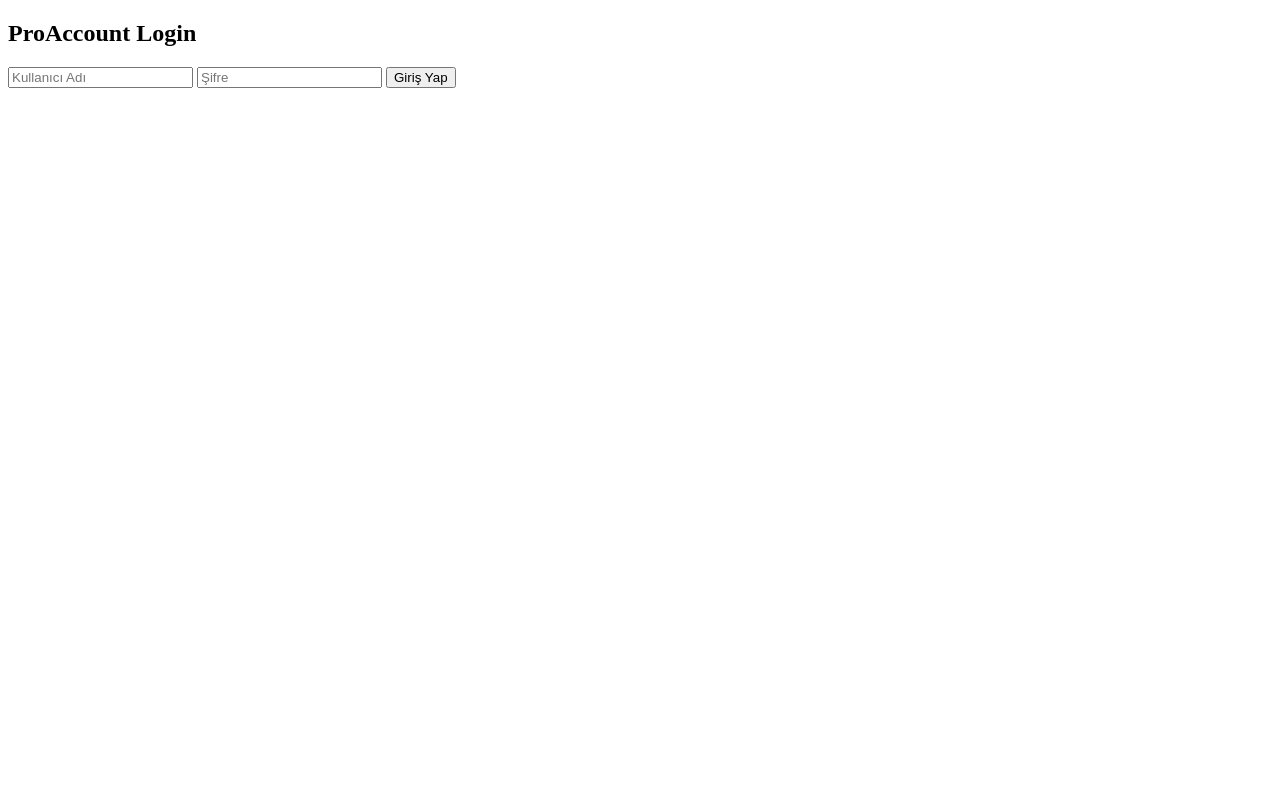
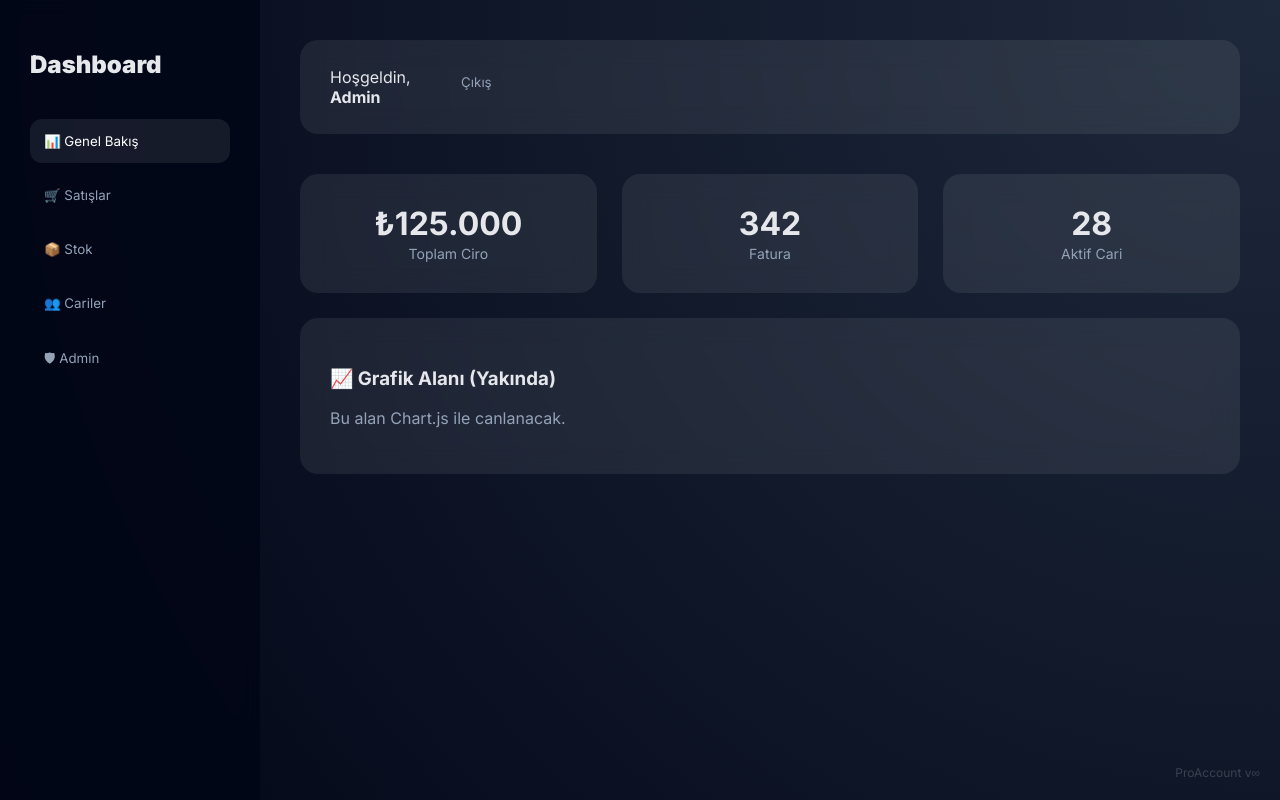
Before and after one commit to HarmanSa28/proaccount, a website: page index.html in a window 1280 px wide. Both pictures are taken after a click on the button "Giriş Yap". Drawn offline with Linux system fonts and the light colour scheme; no server answers.

```diff
--- a/index.html
+++ b/index.html
@@ -3,69 +3,277 @@
 <head>
 <meta charset="UTF-8">
 <meta name="viewport" content="width=device-width, initial-scale=1.0">
-<title>ProAccount v4</title>
+<title>ProAccount | Premium Dashboard</title>
+
+<link href="https://fonts.googleapis.com/css2?family=Inter:wght@300;400;600;700;900&display=swap" rel="stylesheet">
+
+<style>
+:root {
+  --bg: #0f172a;
+  --panel: rgba(255,255,255,0.08);
+  --glass: rgba(255,255,255,0.15);
+  --primary: #38bdf8;
+  --success: #22c55e;
+  --danger: #ef4444;
+  --text: #e5e7eb;
+  --muted: #94a3b8;
+}
+
+* { box-sizing: border-box; font-family: 'Inter', sans-serif; }
+
+body {
+  margin: 0;
+  background: radial-gradient(circle at top right, #1e293b, #020617);
+  color: var(--text);
+  overflow-x: hidden;
+}
+
+/* ===== GİRİŞ ===== */
+#login-view {
+  height: 100vh;
+  display: flex;
+  align-items: center;
+  justify-content: center;
+}
+
+.login-card {
+  background: var(--panel);
+  backdrop-filter: blur(18px);
+  padding: 45px;
+  width: 380px;
+  border-radius: 18px;
+  box-shadow: 0 40px 80px rgba(0,0,0,0.5);
+  animation: fadeUp 0.9s ease;
+}
+
+.login-card h1 {
+  margin: 0 0 10px;
+  font-weight: 900;
+  font-size: 32px;
+  background: linear-gradient(90deg, #38bdf8, #818cf8);
+  -webkit-background-clip: text;
+  color: transparent;
+}
+
+.login-card p {
+  color: var(--muted);
+  margin-bottom: 30px;
+}
+
+.login-card input {
+  width: 100%;
+  padding: 14px;
+  border-radius: 10px;
+  border: none;
+  outline: none;
+  margin-bottom: 15px;
+  background: var(--glass);
+  color: white;
+  transition: 0.3s;
+}
+
+.login-card input:focus {
+  box-shadow: 0 0 0 2px var(--primary);
+}
+
+.login-card button {
+  width: 100%;
+  padding: 14px;
+  border-radius: 10px;
+  border: none;
+  font-weight: 700;
+  background: linear-gradient(90deg, #38bdf8, #6366f1);
+  color: #020617;
+  cursor: pointer;
+  transition: 0.3s;
+}
+
+.login-card button:hover {
+  transform: translateY(-2px);
+  box-shadow: 0 15px 40px rgba(56,189,248,0.4);
+}
+
+/* ===== PANEL ===== */
+#app-view {
+  display: none;
+}
+
+.wrapper {
+  display: grid;
+  grid-template-columns: 260px 1fr;
+  min-height: 100vh;
+}
+
+/* SIDEBAR */
+aside {
+  background: rgba(2,6,23,0.85);
+  backdrop-filter: blur(10px);
+  padding: 30px;
+}
+
+aside h2 {
+  font-weight: 900;
+  margin-bottom: 40px;
+}
+
+.nav-btn {
+  width: 100%;
+  padding: 14px;
+  border-radius: 12px;
+  border: none;
+  background: transparent;
+  color: var(--muted);
+  text-align: left;
+  cursor: pointer;
+  margin-bottom: 10px;
+  transition: 0.3s;
+}
+
+.nav-btn:hover,
+.nav-btn.active {
+  background: var(--panel);
+  color: white;
+}
+
+/* MAIN */
+main {
+  padding: 40px;
+}
+
+header {
+  background: var(--panel);
+  backdrop-filter: blur(14px);
+  padding: 20px 30px;
+  border-radius: 18px;
+  display: flex;
+  justify-content: space-between;
+  align-items: center;
+  margin-bottom: 40px;
+  animation: fadeDown 0.8s ease;
+}
+
+.card {
+  background: var(--panel);
+  backdrop-filter: blur(14px);
+  padding: 30px;
+  border-radius: 18px;
+  margin-bottom: 25px;
+  animation: fadeUp 0.8s ease;
+}
+
+.grid {
+  display: grid;
+  grid-template-columns: repeat(3,1fr);
+  gap: 25px;
+}
+
+.stat {
+  text-align: center;
+}
+
+.stat h3 {
+  font-size: 32px;
+  margin: 0;
+}
+
+.stat span {
+  color: var(--muted);
+  font-size: 14px;
+}
+
+/* SÜRPRİZ 🎁 */
+#secret {
+  position: fixed;
+  bottom: 20px;
+  right: 20px;
+  font-size: 12px;
+  opacity: 0.2;
+  cursor: pointer;
+  transition: 0.3s;
+}
+
+#secret:hover {
+  opacity: 1;
+  transform: scale(1.1);
+}
+
+/* ANİMASYONLAR */
+@keyframes fadeUp {
+  from { opacity: 0; transform: translateY(30px); }
+  to { opacity: 1; transform: translateY(0); }
+}
+
+@keyframes fadeDown {
+  from { opacity: 0; transform: translateY(-20px); }
+  to { opacity: 1; transform: translateY(0); }
+}
+</style>
 </head>
+
 <body>
 
+<!-- LOGIN -->
 <div id="login-view">
-  <h2>ProAccount Login</h2>
-  <input id="log-user" placeholder="Kullanıcı Adı">
-  <input id="log-pass" type="password" placeholder="Şifre">
-  <button onclick="app.apiAction('LOGIN')">Giriş Yap</button>
+  <div class="login-card">
+    <h1>ProAccount</h1>
+    <p>Kurumsal Yönetim & Finans Paneli</p>
+    <input placeholder="Kullanıcı Adı">
+    <input type="password" placeholder="Şifre">
+    <button onclick="login()">Giriş Yap</button>
+  </div>
 </div>
 
-<div id="app-view" style="display:none">
-  <h2>Hoşgeldin <span id="user-tag"></span></h2>
-  <button onclick="location.reload()">Çıkış</button>
+<!-- APP -->
+<div id="app-view">
+  <div class="wrapper">
+    <aside>
+      <h2>Dashboard</h2>
+      <button class="nav-btn active">📊 Genel Bakış</button>
+      <button class="nav-btn">🛒 Satışlar</button>
+      <button class="nav-btn">📦 Stok</button>
+      <button class="nav-btn">👥 Cariler</button>
+      <button class="nav-btn">🛡 Admin</button>
+    </aside>
+
+    <main>
+      <header>
+        <div>Hoşgeldin, <strong>Admin</strong></div>
+        <button class="nav-btn">Çıkış</button>
+      </header>
+
+      <div class="grid">
+        <div class="card stat">
+          <h3>₺125.000</h3>
+          <span>Toplam Ciro</span>
+        </div>
+        <div class="card stat">
+          <h3>342</h3>
+          <span>Fatura</span>
+        </div>
+        <div class="card stat">
+          <h3>28</h3>
+          <span>Aktif Cari</span>
+        </div>
+      </div>
+
+      <div class="card">
+        <h3>📈 Grafik Alanı (Yakında)</h3>
+        <p style="color:var(--muted)">Bu alan Chart.js ile canlanacak.</p>
+      </div>
+    </main>
+  </div>
+</div>
+
+<!-- SÜRPRİZ -->
+<div id="secret" onclick="alert('👀 Easter Egg yakaladın!')">
+  ProAccount v∞
 </div>
 
 <script>
-const app = {
-  user: null,
-
-  apiAction: async (action) => {
-    const payload = app.getPayload(action);
-
-    try {
-      const response = await fetch('/.netlify/functions/api', {
-        method: 'POST',
-        headers: { 'Content-Type': 'application/json' },
-        body: JSON.stringify({ action, payload })
-      });
-
-      const data = await response.json();
-
-      if (!response.ok) {
-        alert(data.error || 'Hata oluştu');
-        return;
-      }
-
-      if (action === 'LOGIN') {
-        app.user = data;
-        app.initSession();
-      }
-
-    } catch (err) {
-      console.error(err);
-      alert('Backend bağlantı hatası');
-    }
-  },
-
-  getPayload: (action) => {
-    if (action === 'LOGIN') {
-      return {
-        username: document.getElementById('log-user').value,
-        password: document.getElementById('log-pass').value
-      };
-    }
-  },
-
-  initSession: () => {
-    document.getElementById('login-view').style.display = 'none';
-    document.getElementById('app-view').style.display = 'block';
-    document.getElementById('user-tag').innerText = app.user.username;
-  }
-};
+function login(){
+  document.getElementById('login-view').style.display='none';
+  document.getElementById('app-view').style.display='block';
+}
 </script>
 
 </body>
```
